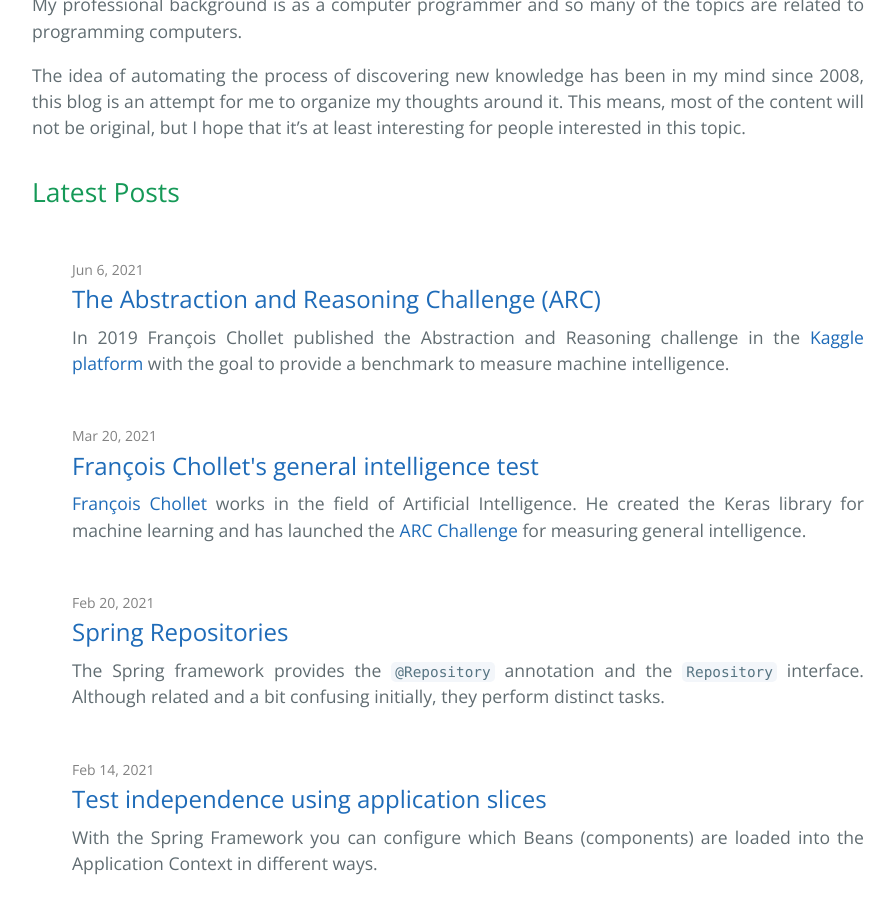
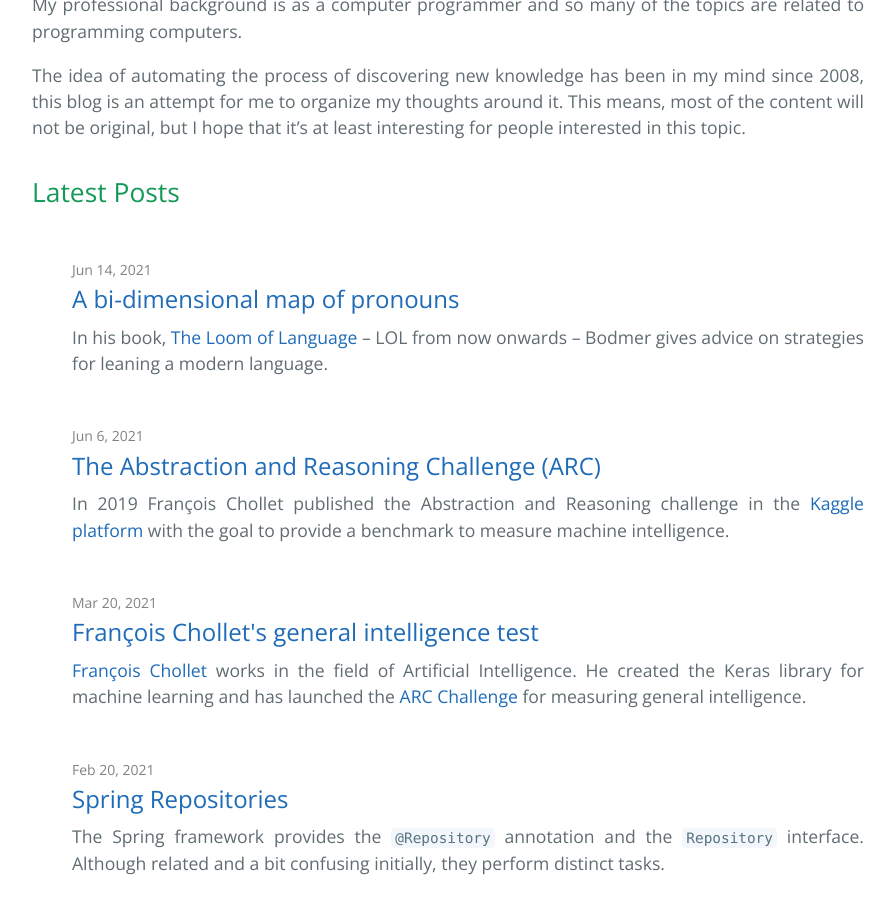
Before and after one commit to pgpbpadilla/pgpbpadilla.github.io, a Jekyll site: the page built from index.md, in a window 1280 px wide and 900 px high, scrolled down 453 px. Shown: the whole window, without its empty margins (192-1087 px from the left). Built offline with Jekyll 4.4.1, drawn with Linux system fonts in a browser that asks for light colours.

Commit message:
chg: dev: Publish: A bi-dimensional map of pronouns

```diff
--- a/_drafts/pronouns.liquid.md
+++ b/language/_posts/2021-06-14-bodmer-lol-pronouns.liquid.md
@@ -1,13 +1,13 @@
 ---
 layout: post.liquid
-title:  "Learning a modern language: pronouns"
-date:   2021-06-14 15:42
+title:  "A bi-dimensional map of pronouns"
+date: 2021-06-14 15:42
 last_updated: 2021-06-14 15:42
 permalink: /bodmer-lol-pronouns
 tags: language loom-of-language pronouns
 categories: [language, pronouns]
 ---
-In his book, [The Loom of Language](#references) -- LOL from now onwards --
+In his book, [The Loom of Language](bodmer-lol-pronouns#references) -- LOL from now onwards --
 Bodmer gives advice on strategies for leaning a modern language.
 
 Here's what Bodmer has to say about learning a modern language:
```
